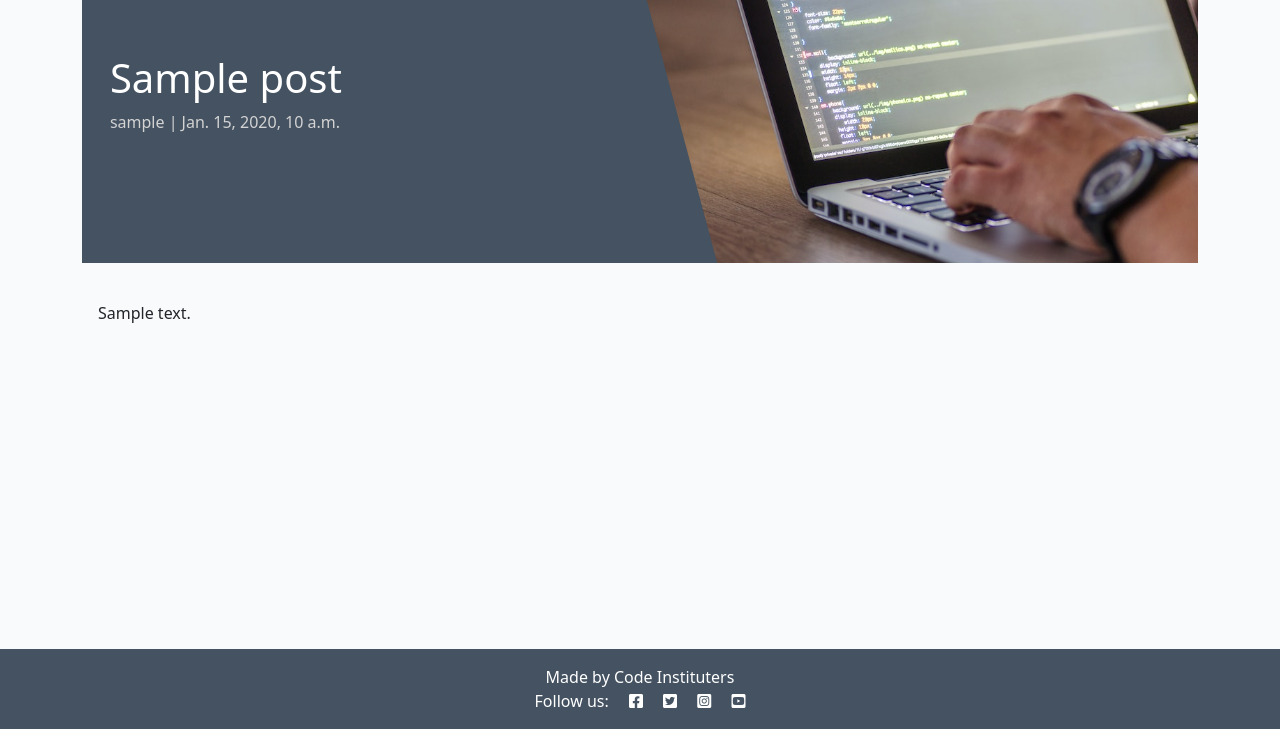
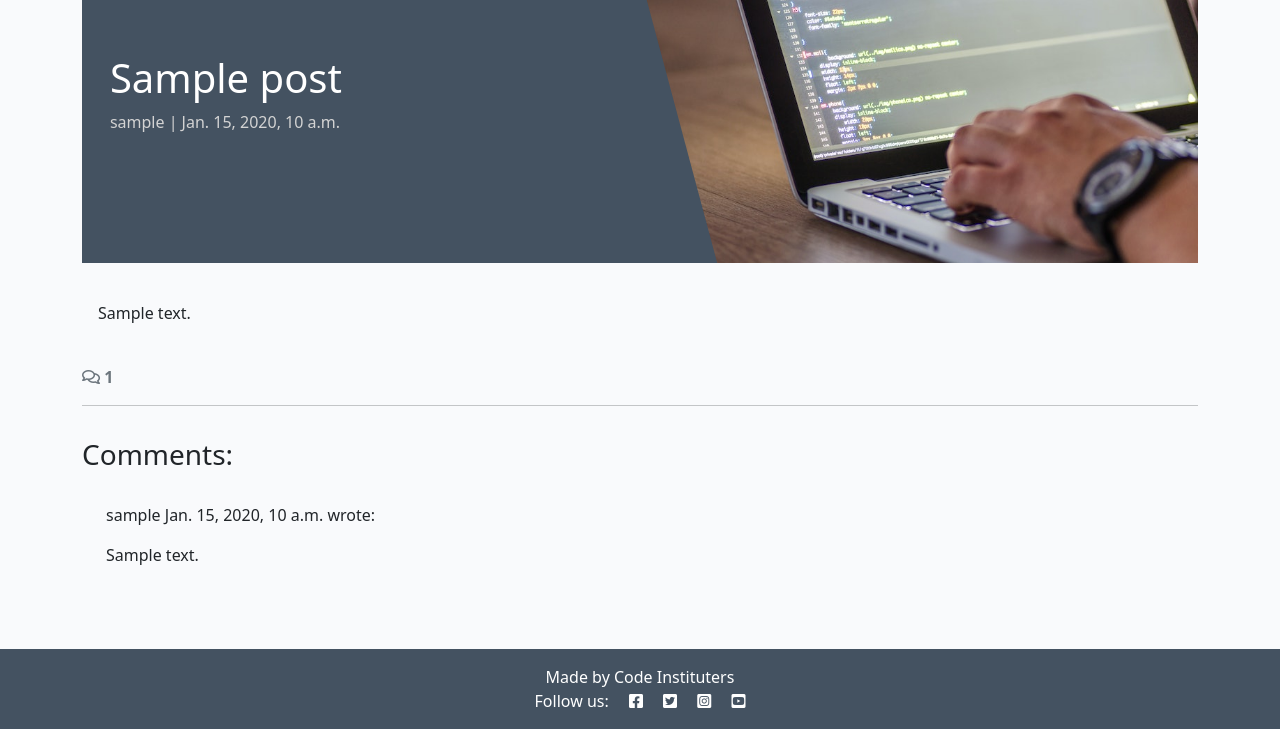
Before and after one commit to SamAtkinsonModeste/django-blog, a Django app: a page that uses blog/templates/blog/post_detail.html in a window 1280 px wide. Shown: the part 71-800 px from the top of the page. Run offline with Django 4.2, Linux system fonts and the light colour scheme; tables that the repository leaves empty hold one stand-in row (values such as "Sample post").

Commit message:
added 1 approved + 1 saved comment
added to view blog and post_details template to display the comments

```diff
--- a/blog/templates/blog/post_detail.html
+++ b/blog/templates/blog/post_detail.html
@@ -29,6 +29,46 @@
             </div>
         </div>
     </div>
+    <!-- Display count of comments -->
+    <div class="row">
+        <div class="col-12">
+            <strong class="text-secondary">
+                <i class="far fa-comments"></i> {{ comment_count }}
+            </strong>
+        </div>
+        <div class="col-12">
+            <hr>
+        </div>
+    </div>
+    <!-- Display Comments -->
+    <div class="row">
+        <div class="col-md-8 card mb-4 mt-3">
+            <h3>Comments:</h3>
+            <div class="card-body">
+                <!-- We want a for loop inside the empty control tags to iterate through each comment in comments -->
+                {% for comment in comments %}
+                <div
+                    class="p-2 comments {% if not comment.approved and comment.author == user%} faded{% elif not comment.approved %} d-none{% endif%}">
+                    <p class="font-weight-bold">
+                        {{ comment.author }}
+                        <span class="font-weight-normal">
+                            {{ comment.created_on}}
+                        </span> wrote:
+                    </p>
+                    <div id="comment{{ comment.id }}">
+                        {{ comment.body | linebreaks}}
+                    </div>
+                    {% if not comment.approved and comment.author == user%}
+                    <p class="approved">
+                        This comment is waiting approval
+                    </p>
+                    {% endif%}
+                </div>
+                <!-- Our for loop ends here -->
+                {% endfor %}
+            </div>
+        </div>
+    </div>
 </div>
 
 {% endblock content %}
--- a/blog/views.py
+++ b/blog/views.py
@@ -26,5 +26,10 @@ def post_detail(request, slug):
 
     queryset = Post.objects.filter(status=1)
     post = get_object_or_404(queryset, slug=slug)
+    comments = post.comments.all().order_by("-created_on")
+    comment_count = post.comments.filter(approved=True).count()
 
-    return render(request, "blog/post_detail.html", {"post": post},)
+    return render(request,
+                  "blog/post_detail.html", {"post": post,
+                                            "comments": comments,
+                                            "comment_count": comment_count, },)
--- a/codestar/settings.py
+++ b/codestar/settings.py
@@ -29,7 +29,7 @@ TEMPLATES_DIR = os.path.join(BASE_DIR, 'templates')
 SECRET_KEY = os.environ.get("SECRET_KEY")
 
 # SECURITY WARNING: don't run with debug turned on in production!
-DEBUG = False
+DEBUG = True
 
 ALLOWED_HOSTS = ['127.0.0.1', 'localhost', '.herokuapp.com']
 
```
Also changed, not shown: templates/account/signup.html (+19 -4 lines).
